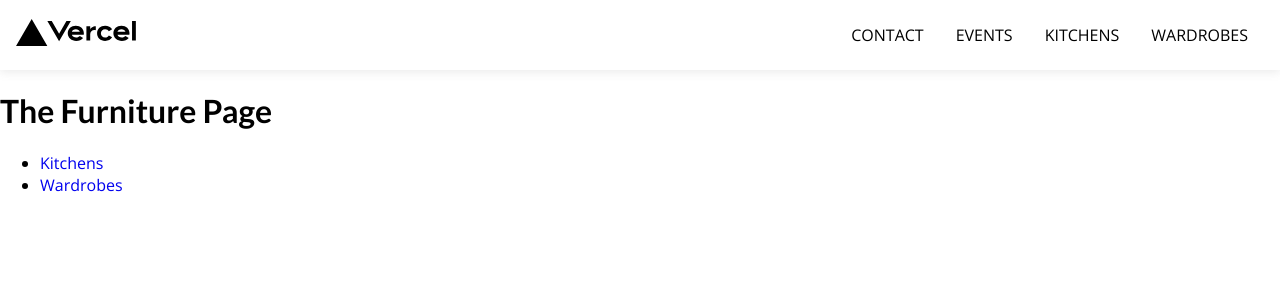
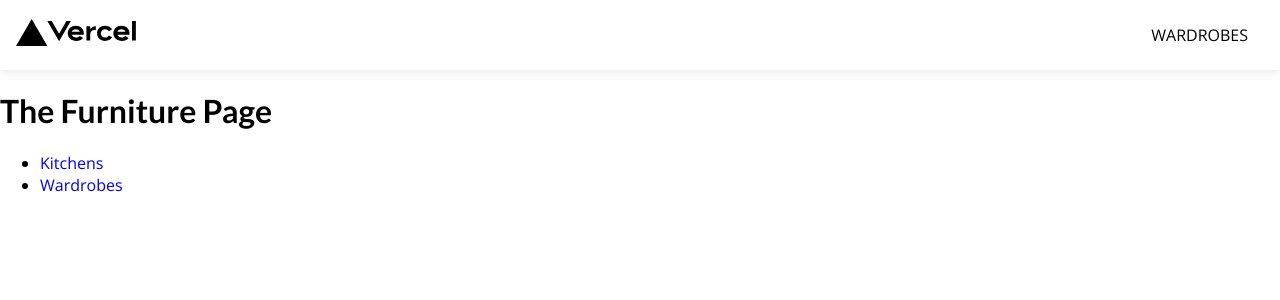
Before and after one commit to rkrasiy/nextjs-course-part-2, a Next.js app in the folder my-app/: page /furniture in a window 1280 px wide. Shown: the top 300 px of the page. Built offline with nearby package versions, Linux system fonts and the light colour scheme.

Commit message:
add class 'active' to menu items

```diff
--- a/my-app/components/layout/main-header.js
+++ b/my-app/components/layout/main-header.js
@@ -1,24 +1,30 @@
-import Link from 'next/link';
 import classes from "./main-header.module.css"
+import { useRouter } from 'next/router';
+import LinkWrapper from "../linkwrapper/linkwrapper"
 
 function MainHeader () {
+  const router = useRouter()
+  console.log(router.pathname)
+  const active = router.pathname;
+
+  let pages = [
+    {href: "/contact", title: "Contact", active: false},
+    {href: "/events", title: "Events", active: false},
+    {href: "/furniture/kitchen", title: "Kitchens", active: false},
+    {href: "/furniture/wardrobes", title: "Wardrobes", active: false}
+  ]
+
+  let links = pages.map( link => {})
+
+
   return <header>
     <div className={classes.weblogo}>
-      <Link href="/"><a className="link-logo" title="Home Page"><img src="/logo.svg" className={classes.icon} alt="Web logo"/></a></Link>
+      <LinkWrapper href="/" className="link-logo" title="Home Page"><img src="/logo.svg" className={classes.icon} alt="Web logo"/></LinkWrapper>
     </div>
     <nav>
       <ul>
         <li>
-          <Link href="/contact">Contact</Link>
-        </li>
-        <li>
-          <Link href="/events">Events</Link>
-        </li>
-        <li>
-          <Link href="/furniture/kitchens">Kitchens</Link>
-        </li>
-        <li>
-          <Link href="/furniture/wardrobes">Wardrobes</Link>
+          <LinkWrapper href="/furniture/wardrobes" className={ active === "/furniture/wardrobes" ? "active" : ""}>Wardrobes</LinkWrapper>
         </li>
       </ul>
     </nav>
--- a/my-app/styles/globals.css
+++ b/my-app/styles/globals.css
@@ -74,3 +74,4 @@ header,header nav ul {display: flex; flex-direction: row;justify-content: space-
 nav ul{list-style: none;padding: 0;margin: 0;}
 nav ul > li{margin-bottom: 0;padding: .5em 1em;}
 nav ul a{text-transform: uppercase;color: #000}
+nav ul a.active{font-weight: bold;}
```
